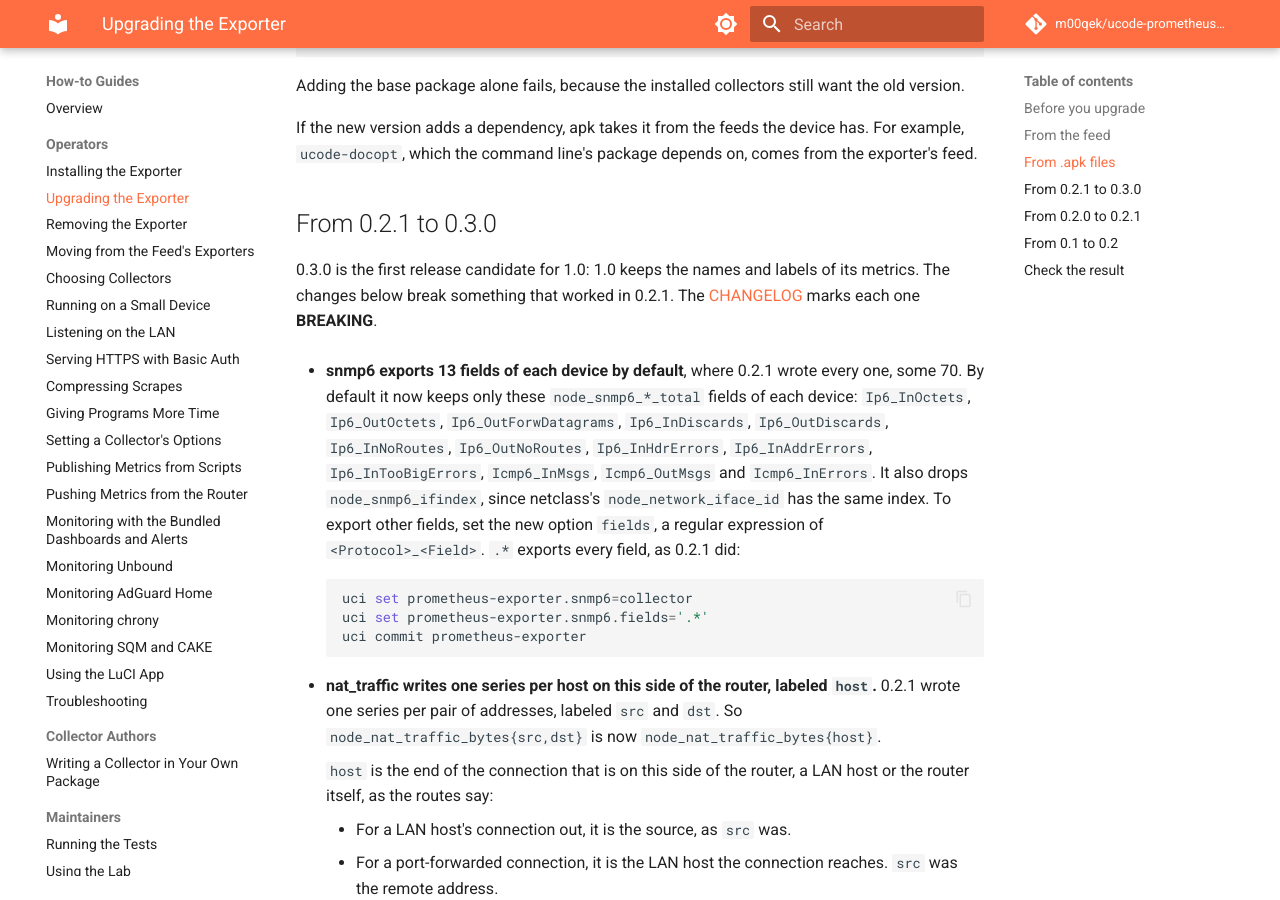
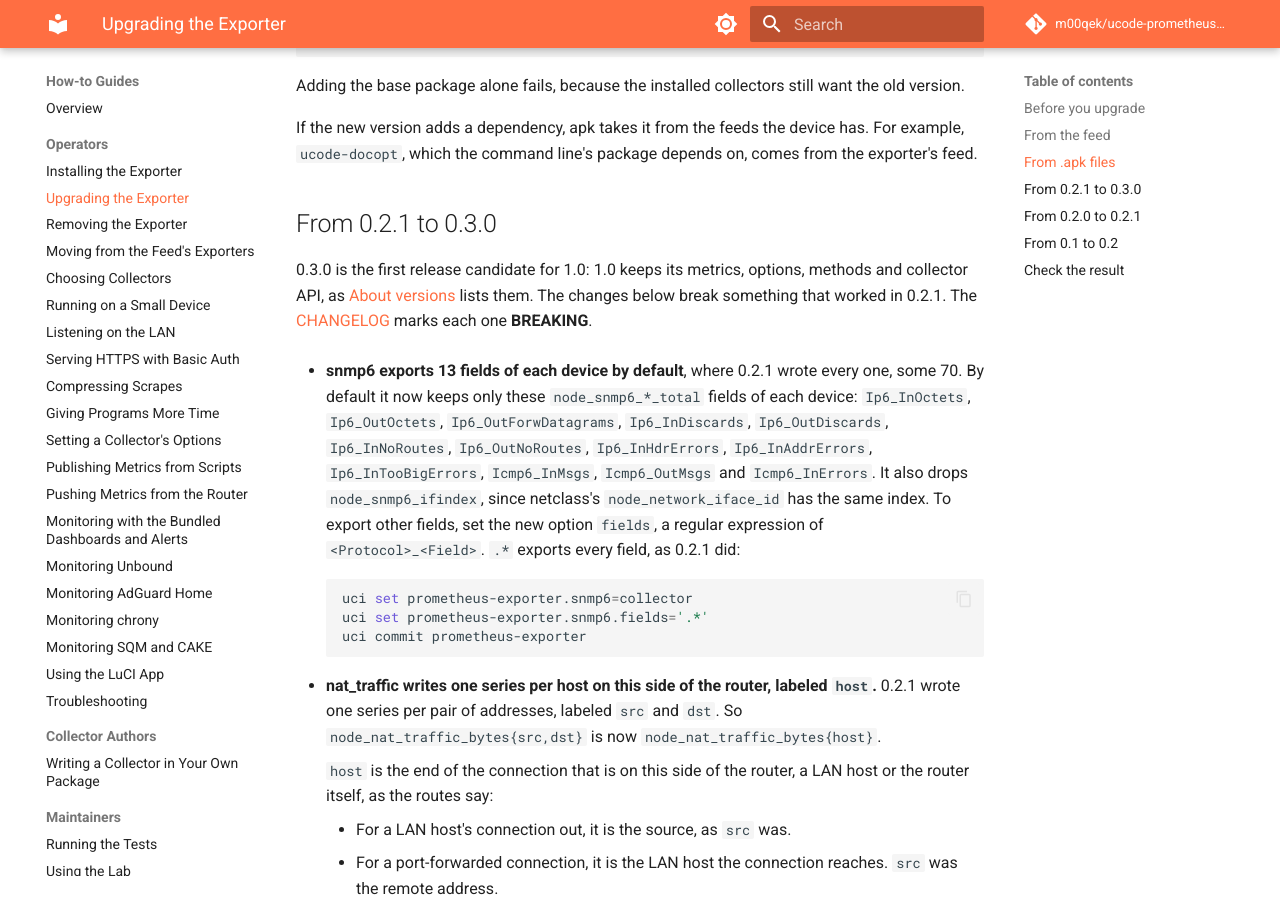
Before and after one commit to m00qek/ucode-prometheus-exporter, an MkDocs documentation site: the page built from docs/how-to/upgrade.md, in a window 1280 px wide and 900 px high, scrolled down 832 px. Built offline with MkDocs 1.6.1 and Material for MkDocs 9.7.7, drawn with Linux system fonts in a browser that asks for light colours; comment, search, counter and statistics services are not loaded.

Commit message:
Release 0.3.0
PKG_VERSION 0.3.0, the changelog's 0.3.0 dated, its links to the upgrade
guide and to what 1.0 keeps pinned to the 0.3 docs, as docs-links.sh
checks, the shipped links to the docs moved to 0.3, and the compare
links. Not tagged.

```diff
--- a/docs/how-to/upgrade.md
+++ b/docs/how-to/upgrade.md
@@ -33,7 +33,7 @@
 
 ## From 0.2.1 to 0.3.0
 
-0.3.0 is the first release candidate for 1.0: 1.0 keeps the names and labels of its metrics. The changes below break something that worked in 0.2.1. The [CHANGELOG](https://github.com/m00qek/ucode-prometheus-exporter/blob/main/CHANGELOG.md) marks each one **BREAKING**.
+0.3.0 is the first release candidate for 1.0: 1.0 keeps its metrics, options, methods and collector API, as [About versions](../explanation/versions.md#what-10-keeps) lists them. The changes below break something that worked in 0.2.1. The [CHANGELOG](https://github.com/m00qek/ucode-prometheus-exporter/blob/main/CHANGELOG.md) marks each one **BREAKING**.
 
 - **snmp6 exports 13 fields of each device by default**, where 0.2.1 wrote every one, some 70. By default it now keeps only these `node_snmp6_*_total` fields of each device: `Ip6_InOctets`, `Ip6_OutOctets`, `Ip6_OutForwDatagrams`, `Ip6_InDiscards`, `Ip6_OutDiscards`, `Ip6_InNoRoutes`, `Ip6_OutNoRoutes`, `Ip6_InHdrErrors`, `Ip6_InAddrErrors`, `Ip6_InTooBigErrors`, `Icmp6_InMsgs`, `Icmp6_OutMsgs` and `Icmp6_InErrors`. It also drops `node_snmp6_ifindex`, since netclass's `node_network_iface_id` has the same index. To export other fields, set the new option `fields`, a regular expression of `<Protocol>_<Field>`. `.*` exports every field, as 0.2.1 did:
 
```
Also changed, not shown: CHANGELOG.md (+5 -2 lines), docs/reference/collectors.md (+1 -1 lines), 3 other files.
